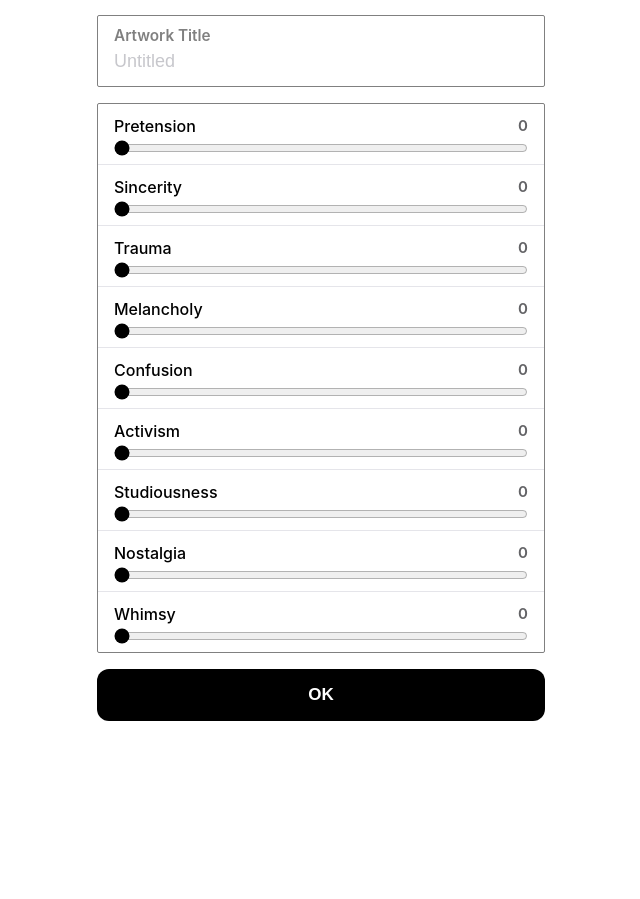
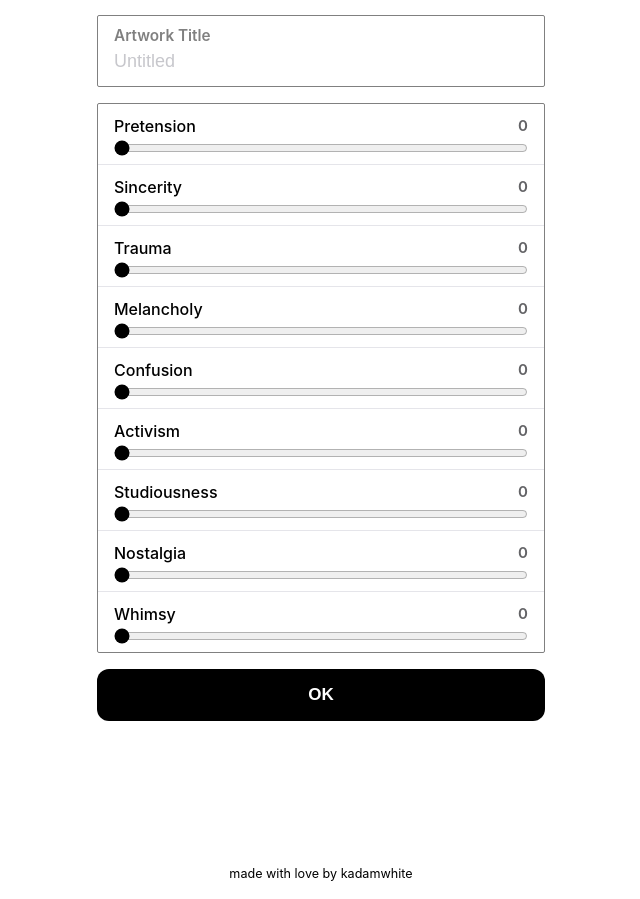
Before and after one commit to kadamwhite/art-nutrition-facts, a website: page index.html in a window 1280 px wide. Shown: the part 57-956 px from the top of the page, without its empty margins (319-959 px from the left). Before the commit the page ends 842 px from the top, so only its background shows below. Drawn offline with Linux system fonts and the light colour scheme.

Commit message:
Add footer credits

```diff
--- a/index.html
+++ b/index.html
@@ -7,7 +7,6 @@
   <link rel="stylesheet" href="./style.css" />
 </head>
 <body>
-
   <div id="input-form">
     <div class="header">
       <h1>Art Nutrition Facts</h1>
@@ -28,6 +27,10 @@
 
   <div id="rendered"></div>
 
+  <footer>
+    <p class="credits">Made with love by kadamwhite</p>
+  </footer>
+
   <script src="./nutrition.js"></script>
 </body>
 </html>
--- a/style.css
+++ b/style.css
@@ -258,3 +258,14 @@ button.ok-button {
 	font-size: 11px;
 	line-height: 1.4;
 }
+
+footer {
+	max-width: 350px;
+	margin: 4rem auto 0;
+}
+.credits {
+	font-size: 0.7rem;
+	padding: 0.5rem 1rem 1rem;
+	text-align: center;
+	text-transform: lowercase;
+}
```
Lines whose indentation alone changed are shown as unchanged.
